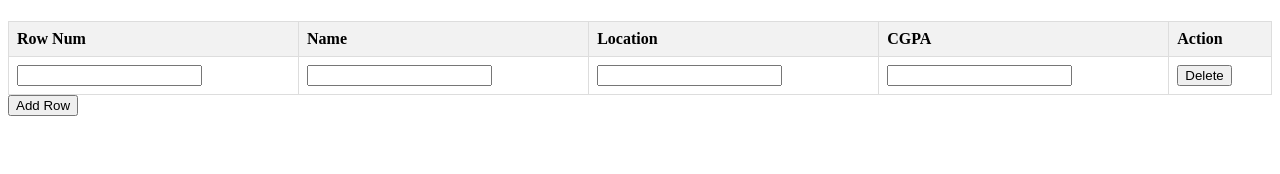
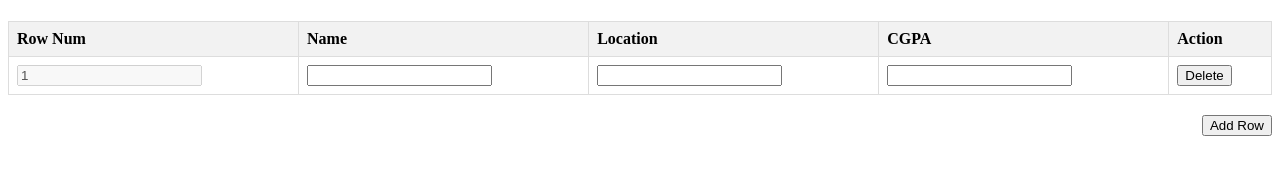
Before and after one commit to Hrishi0304/DigiPlus, a plain HTML site: page index.html in a window 1280 px wide. Both pictures are taken after a click on the button "Add Row". Drawn offline with Linux system fonts and the light colour scheme.

Commit message:
Update index.html

```diff
--- a/index.html
+++ b/index.html
@@ -24,7 +24,51 @@
     th {
       background-color: #f2f2f2;
     }
+
+    .add-row-button {
+      margin-top: 20px;
+      float: right;
+    }
   </style>
+  <script>
+    var currentRowNum = 1;
+
+    function addRow() {
+      var table = document.getElementById("dynamic-table");
+      var newRow = table.insertRow(table.rows.length);
+
+      var cell1 = newRow.insertCell(0);
+      var cell2 = newRow.insertCell(1);
+      var cell3 = newRow.insertCell(2);
+      var cell4 = newRow.insertCell(3);
+      var cell5 = newRow.insertCell(4);
+
+      var rowNumInput = document.createElement("input");
+      rowNumInput.type = "text";
+      rowNumInput.value = currentRowNum++;
+      rowNumInput.disabled = true;
+      cell1.appendChild(rowNumInput);
+
+      var name = document.createElement("input");
+      name.type = "text";
+      cell2.appendChild(name);
+
+      var location = document.createElement("input");
+      location.type = "text";
+      cell3.appendChild(location);
+
+      var cgpa = document.createElement("input");
+      cgpa.type = "text";
+      cell4.appendChild(cgpa);
+
+      var deleteButton = document.createElement("button");
+      deleteButton.innerHTML = "Delete";
+      deleteButton.onclick = function() {
+        table.deleteRow(newRow.rowIndex);
+      };
+      cell5.appendChild(deleteButton);
+    }
+  </script>
 </head>
 
 <body>
@@ -38,42 +82,7 @@
       <th>Action</th>
     </tr>
   </table>
-  <button onclick="addRow()">Add Row</button>
-  <script>
-    function addRow() {
-      var table = document.getElementById("dynamic-table");
-      var newRow = table.insertRow(table.rows.length);
-
-      var cell1 = newRow.insertCell(0);
-      var cell2 = newRow.insertCell(1);
-      var cell3 = newRow.insertCell(2);
-      var cell4 = newRow.insertCell(3);
-      var cell5 = newRow.insertCell(4);
-
-      var RowInput = document.createElement("input");
-      RowInput.type = "text";
-      cell1.appendChild(RowInput);
-
-      var nameInput = document.createElement("input");
-      nameInput.type = "text";
-      cell2.appendChild(nameInput);
-
-      var LocInput = document.createElement("input");
-      LocInput.type = "text";
-      cell3.appendChild(LocInput);
-
-      var CGPAInput = document.createElement("input");
-      CGPAInput.type = "text";
-      cell4.appendChild(CGPAInput);
-
-      var ActionButton = document.createElement("button");
-      ActionButton.innerHTML = "Delete";
-      ActionButton.onclick = function () {
-        table.deleteRow(newRow.rowIndex);
-      };
-      cell5.appendChild(ActionButton);
-    }
-  </script>
+  <button class="add-row-button" onclick="addRow()">Add Row</button>
 </body>
 
 </html>
```
